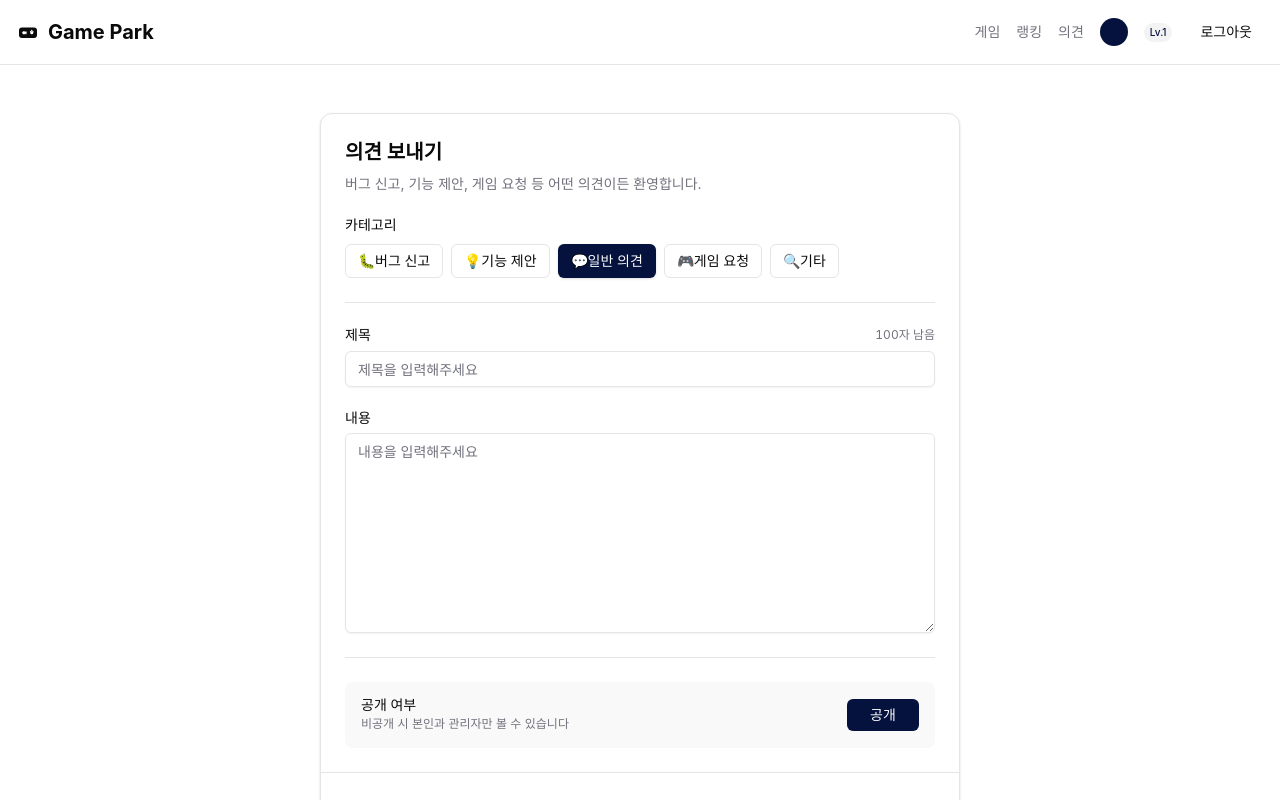
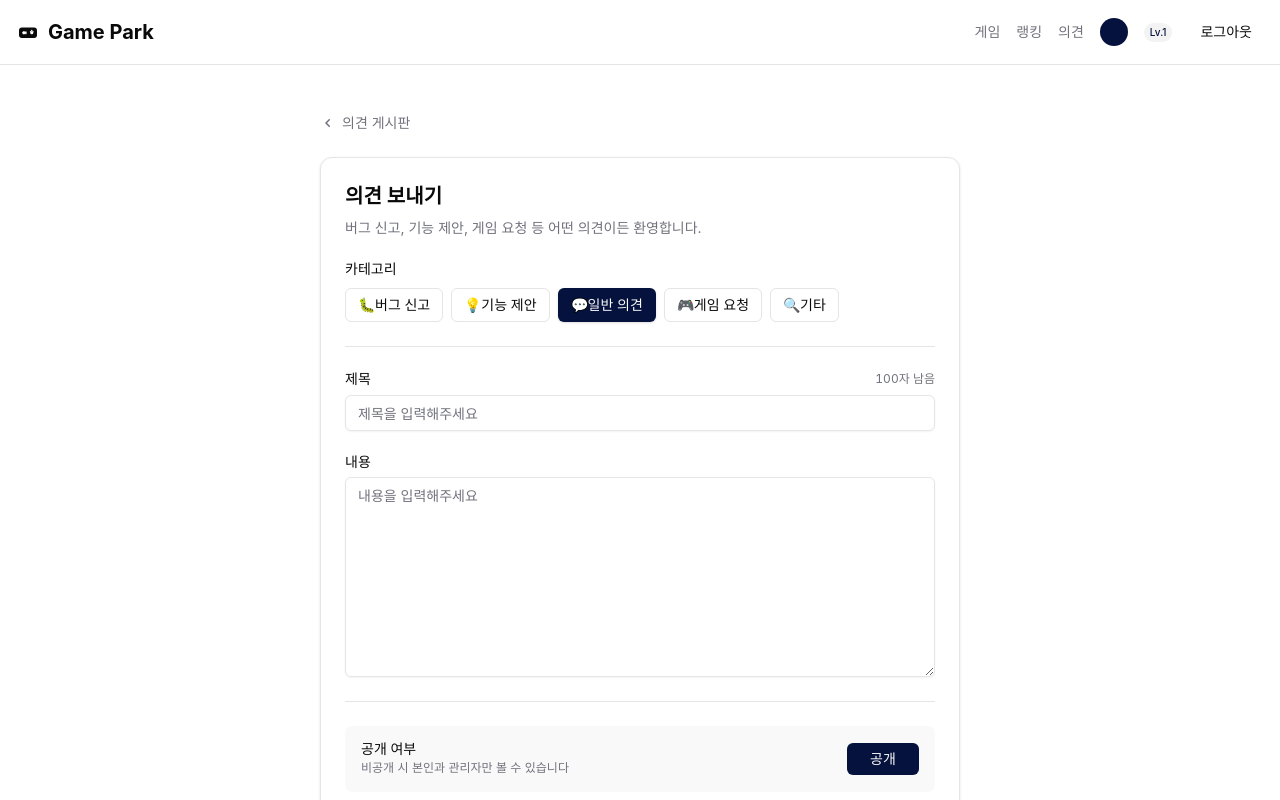
Before and after one commit to SoHwanCompany/game-park, a Next.js app: page /feedback/new in a window 1280 px wide. Shown: the top 800 px of the page. Built offline with nearby package versions, Linux system fonts and the light colour scheme; no server answers; the database is empty; sample sign-in values are in the browser's storage.

Commit message:
[style] 상세/작성 페이지에 쉐브론 뒤로가기 네비게이션 추가
- 상세, 작성 페이지 상단에 ← 의견 게시판 링크 추가
- 상세 페이지에서 중복된 목록으로 버튼 제거
- 삭제 버튼은 작성자에게만 CardFooter에 표시

```diff
--- a/src/app/(main)/feedback/[id]/page.tsx
+++ b/src/app/(main)/feedback/[id]/page.tsx
@@ -1,4 +1,5 @@
 import { type Metadata } from 'next';
+import Link from 'next/link';
 import { notFound } from 'next/navigation';
 
 import { auth } from '@/lib/auth';
@@ -85,6 +86,26 @@ export default async function FeedbackDetailPage({ params }: FeedbackDetailPageP
 
   return (
     <div className="mx-auto max-w-2xl px-4 py-12">
+      <Link
+        href="/feedback"
+        className="text-muted-foreground hover:text-foreground mb-6 inline-flex items-center gap-1.5 text-sm transition-colors"
+      >
+        <svg
+          xmlns="http://www.w3.org/2000/svg"
+          viewBox="0 0 16 16"
+          fill="currentColor"
+          className="size-4"
+          aria-hidden="true"
+        >
+          <path
+            fillRule="evenodd"
+            d="M9.78 4.22a.75.75 0 0 1 0 1.06L7.06 8l2.72 2.72a.75.75 0 1 1-1.06 1.06L5.47 8.53a.75.75 0 0 1 0-1.06l3.25-3.25a.75.75 0 0 1 1.06 0Z"
+            clipRule="evenodd"
+          />
+        </svg>
+        의견 게시판
+      </Link>
+
       <FeedbackDetailView feedback={serialized} currentUserId={currentUserId} />
 
       <CommentSection
--- a/src/app/(main)/feedback/_components/feedback-detail-view.tsx
+++ b/src/app/(main)/feedback/_components/feedback-detail-view.tsx
@@ -2,7 +2,6 @@
 
 import { useState } from 'react';
 
-import Link from 'next/link';
 import { useRouter } from 'next/navigation';
 
 import { cn } from '@/lib/utils';
@@ -114,19 +113,17 @@ export const FeedbackDetailView = ({ feedback, currentUserId }: FeedbackDetailVi
 
       <Separator />
 
-      <CardFooter className="justify-end gap-2">
-        <Link href="/feedback">
-          <Button variant="outline" size="sm">
-            목록으로
-          </Button>
-        </Link>
+      {isOwner ? (
+        <>
+          <Separator />
 
-        {isOwner ? (
-          <Button variant="destructive" size="sm" onClick={handleDelete} disabled={isDeleting}>
-            {isDeleting ? '삭제 중...' : '삭제'}
-          </Button>
-        ) : null}
-      </CardFooter>
+          <CardFooter className="justify-end">
+            <Button variant="destructive" size="sm" onClick={handleDelete} disabled={isDeleting}>
+              {isDeleting ? '삭제 중...' : '삭제'}
+            </Button>
+          </CardFooter>
+        </>
+      ) : null}
     </Card>
   );
 };
--- a/src/app/(main)/feedback/new/page.tsx
+++ b/src/app/(main)/feedback/new/page.tsx
@@ -1,4 +1,5 @@
 import { type Metadata } from 'next';
+import Link from 'next/link';
 import { redirect } from 'next/navigation';
 
 import { auth } from '@/lib/auth';
@@ -18,6 +19,26 @@ export default async function FeedbackNewPage() {
 
   return (
     <div className="mx-auto max-w-2xl px-4 py-12">
+      <Link
+        href="/feedback"
+        className="text-muted-foreground hover:text-foreground mb-6 inline-flex items-center gap-1.5 text-sm transition-colors"
+      >
+        <svg
+          xmlns="http://www.w3.org/2000/svg"
+          viewBox="0 0 16 16"
+          fill="currentColor"
+          className="size-4"
+          aria-hidden="true"
+        >
+          <path
+            fillRule="evenodd"
+            d="M9.78 4.22a.75.75 0 0 1 0 1.06L7.06 8l2.72 2.72a.75.75 0 1 1-1.06 1.06L5.47 8.53a.75.75 0 0 1 0-1.06l3.25-3.25a.75.75 0 0 1 1.06 0Z"
+            clipRule="evenodd"
+          />
+        </svg>
+        의견 게시판
+      </Link>
+
       <FeedbackForm />
     </div>
   );
```
